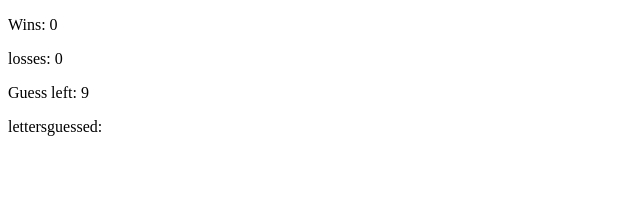
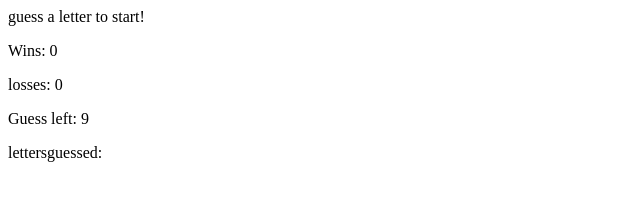
Before and after one commit to bndicunguye/Psychic-game, a plain HTML site: page index.html in a window 1280 px wide. Shown: the whole page, without its empty margins (0-640 px from the left). Drawn offline with Linux system fonts and the light colour scheme.

Commit message:
added instructions

```diff
--- a/index.html
+++ b/index.html
@@ -9,6 +9,7 @@
 </head>
 
 <body>
+    guess a letter to start!
     <p> Wins: <span id="win"></span></p>
     <p> losses: <span id="lose"></span></p>
     <p> Guess left: <span id="guessleft"></span></p>
```
